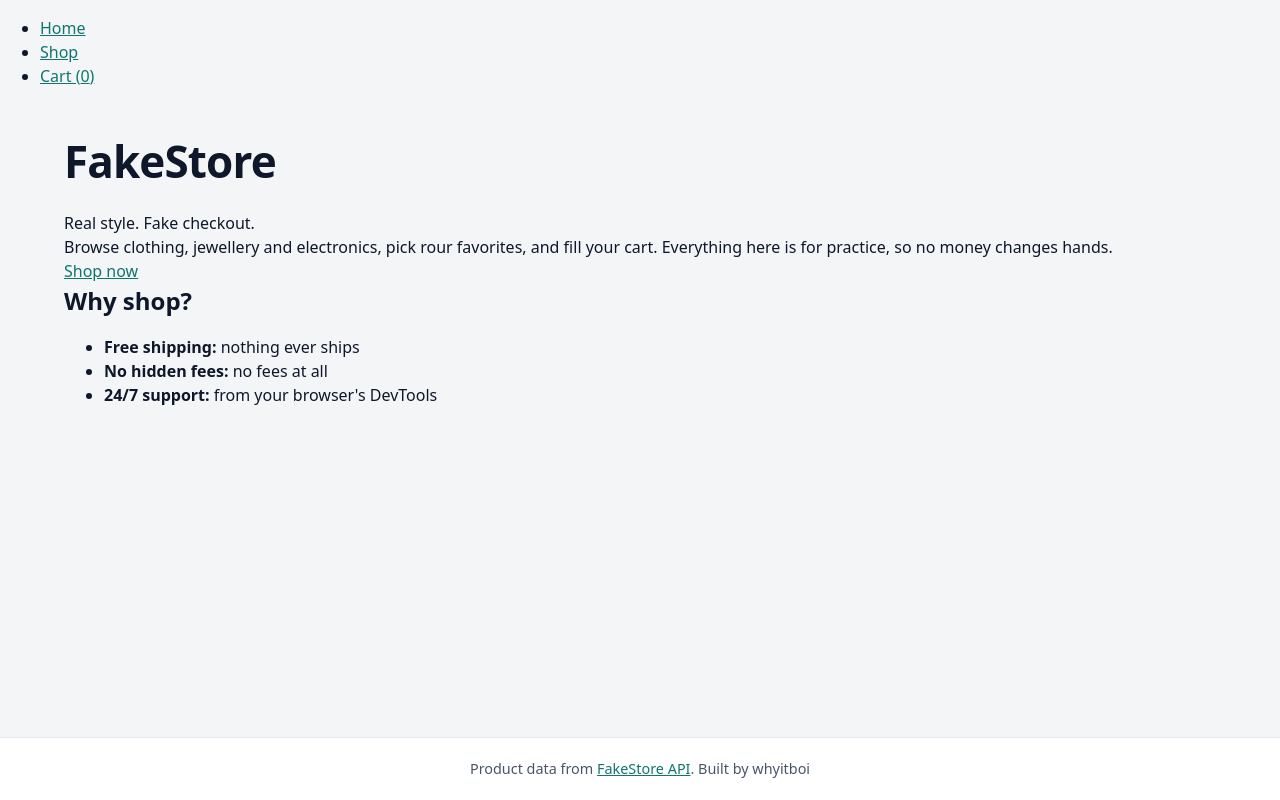
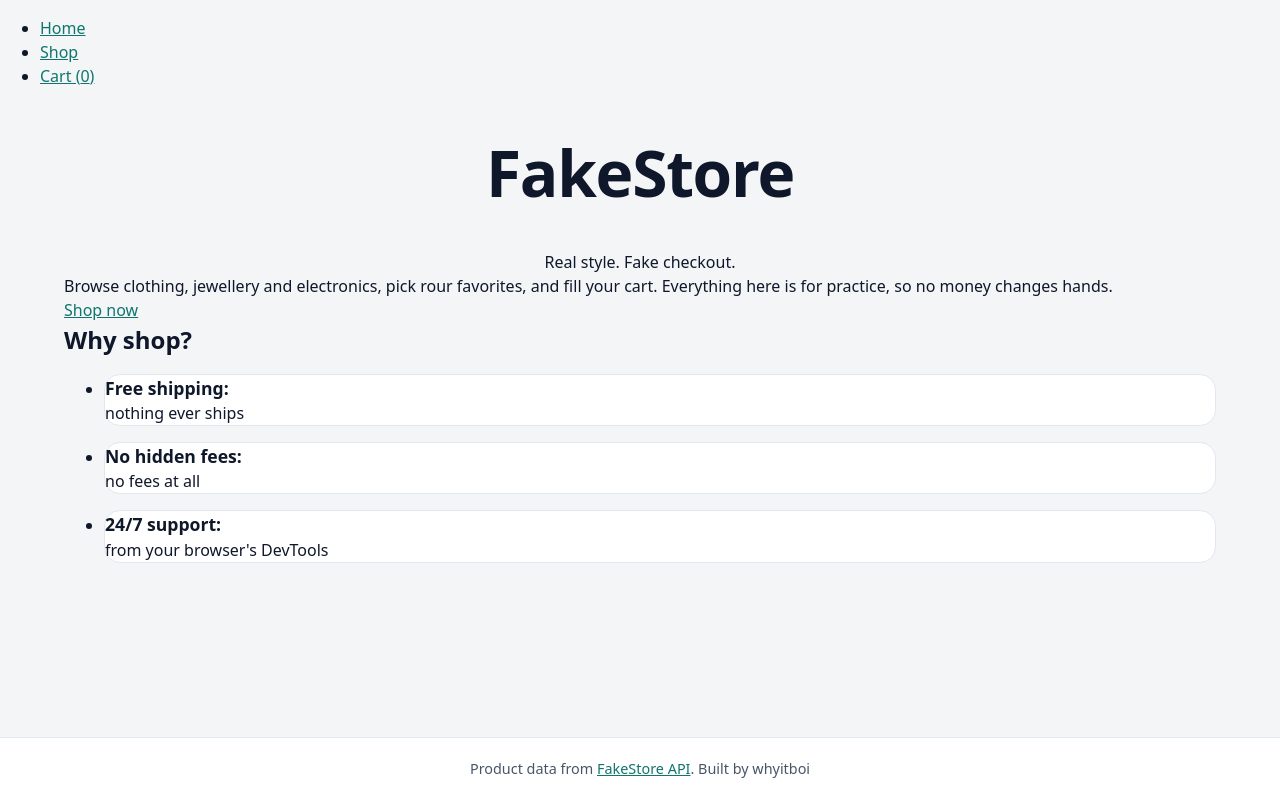
Before and after one commit to whyitboi/shopping-cart, a React (Vite) app: page / in a window 1280 px wide. Built offline with nearby package versions, Linux system fonts and the light colour scheme.

Commit message:
Adds Home css module

```diff
--- a/src/index.css
+++ b/src/index.css
@@ -17,6 +17,7 @@
   --speed: 0.15s;
   --sans: system-ui, "Segoe UI", Roboto, sans-serif;
   --fontWeight: 600;
+  --gap: 1rem;
 
   font-family: var(--sans);
   color: var(--ink);
--- a/src/pages/Home/Home.jsx
+++ b/src/pages/Home/Home.jsx
@@ -1,9 +1,10 @@
 import { Link } from "react-router";
+import styles from "./Home.module.css";
 
 export const Home = () => {
   return (
     <>
-      <header>
+      <header className={styles.header}>
         <h1>FakeStore</h1>
         <p>Real style. Fake checkout.</p>
       </header>
@@ -18,7 +19,7 @@ export const Home = () => {
         </section>
         <section>
           <h2>Why shop?</h2>
-          <ul>
+          <ul className={styles.perks}>
             <li>
               <strong>Free shipping: </strong>nothing ever ships
             </li>
--- /dev/null
+++ b/src/pages/Home/Home.module.css
@@ -0,0 +1,38 @@
+.header {
+  display: grid;
+  justify-items: center;
+  gap: var(--gap);
+}
+.header h1 {
+  font-size: clamp(2.5rem, 8vw, 4rem);
+}
+
+.header h1 span {
+  color: var(--accent);
+}
+.taggline {
+  font-size: 1.25rem;
+  font-weight: var(--fontWeight);
+}
+.intro {
+  color: var(--muted);
+}
+.why h2 {
+  text-align: center;
+  margin-bottom: 1.25rem;
+}
+.perks {
+  display: grid;
+  grid-template-columns: repeat(auto-fit, minma(14rem, 1fr));
+  gap: var(--gap);
+}
+.perks li {
+  background: var(--card);
+  border: 1px solid var(--border);
+  border-radius: var(--radius);
+}
+.perks strong {
+  display: block;
+  color: var(--ink);
+  font-size: 1.1rem;
+}
```
